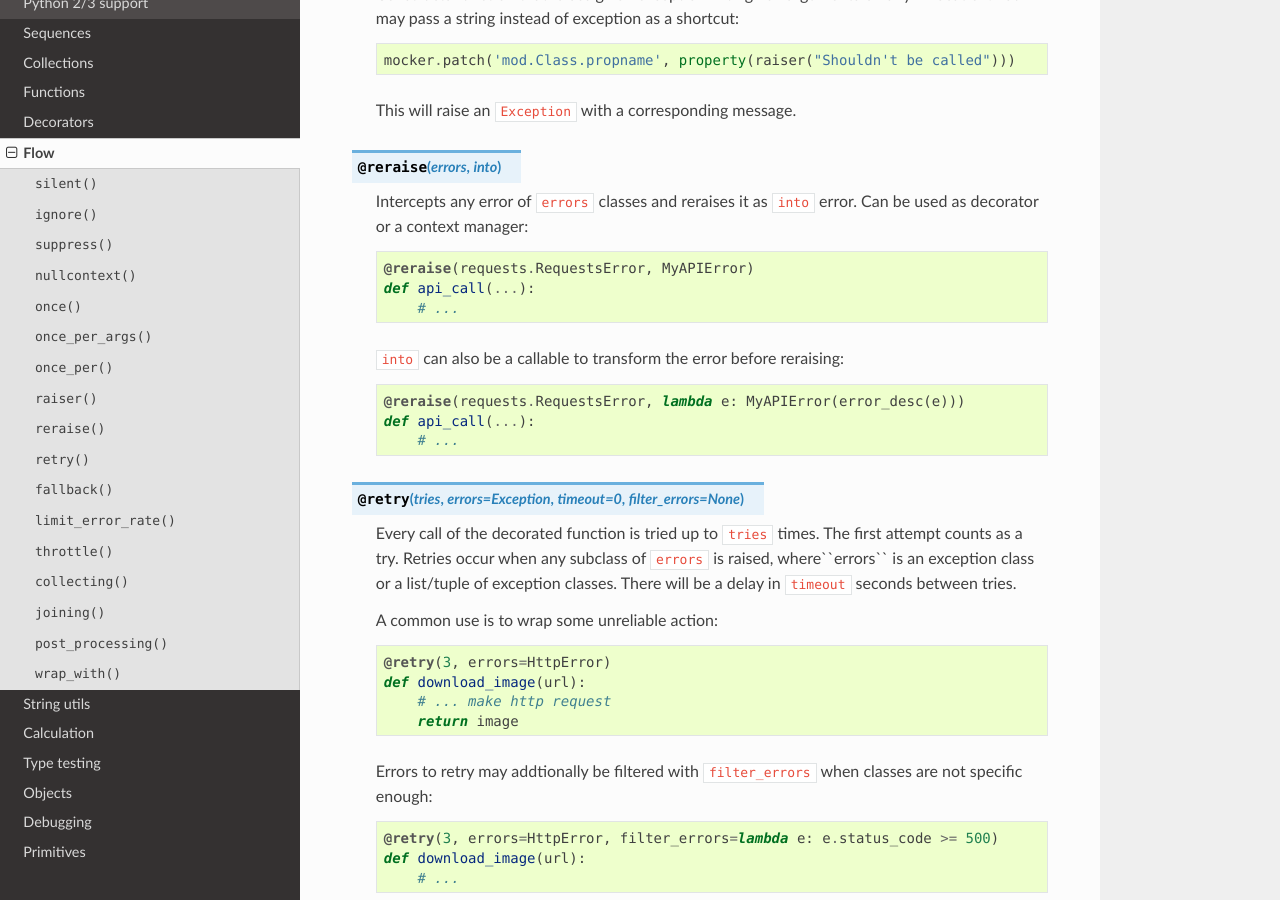
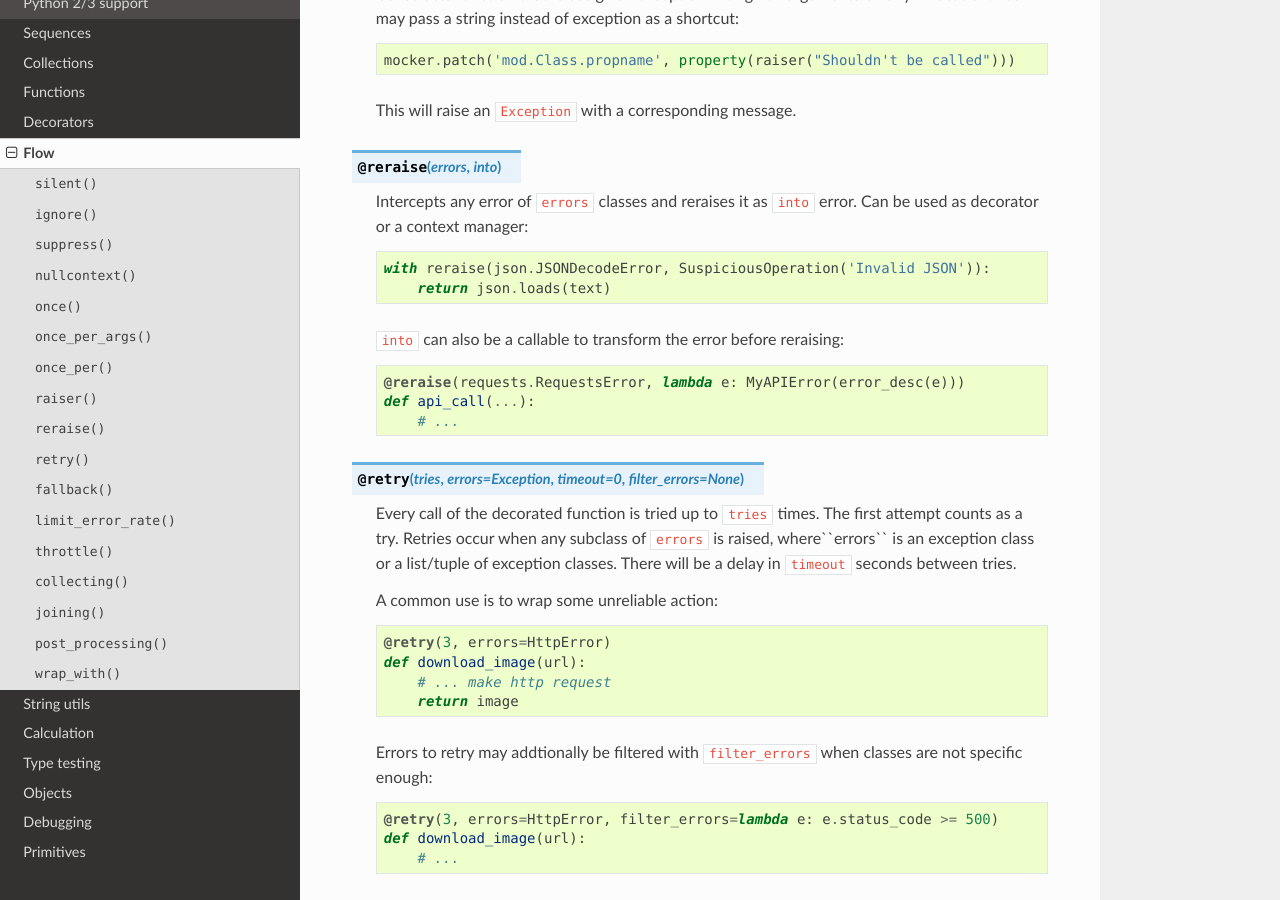
Before and after one commit to Jamaal224/funcy, a Sphinx documentation site: the page built from docs/flow.rst, in a window 1280 px wide and 900 px high, scrolled down 1669 px. Built offline with Sphinx 7.4.7 and the Read the Docs theme 2.0.0, drawn with Linux system fonts in a browser that asks for light colours.

Commit message:
Clarify a couple of things in @reraise() implementation
A little bit more concise, a better name. Test proper thing is passed to
`reraise(into)` callback. And since we have two examples in docs now use
them to demonstrate different scenarious, i.e. context manager vs
decorator.

```diff
--- a/docs/flow.rst
+++ b/docs/flow.rst
@@ -83,9 +83,8 @@ Flow
 
     Intercepts any error of ``errors`` classes and reraises it as ``into`` error. Can be used as decorator or a context manager::
 
-        @reraise(requests.RequestsError, MyAPIError)
-        def api_call(...):
-            # ...
+        with reraise(json.JSONDecodeError, SuspiciousOperation('Invalid JSON')):
+            return json.loads(text)
 
     ``into`` can also be a callable to transform the error before reraising::
 
```
Also changed, not shown: 2 other files.
